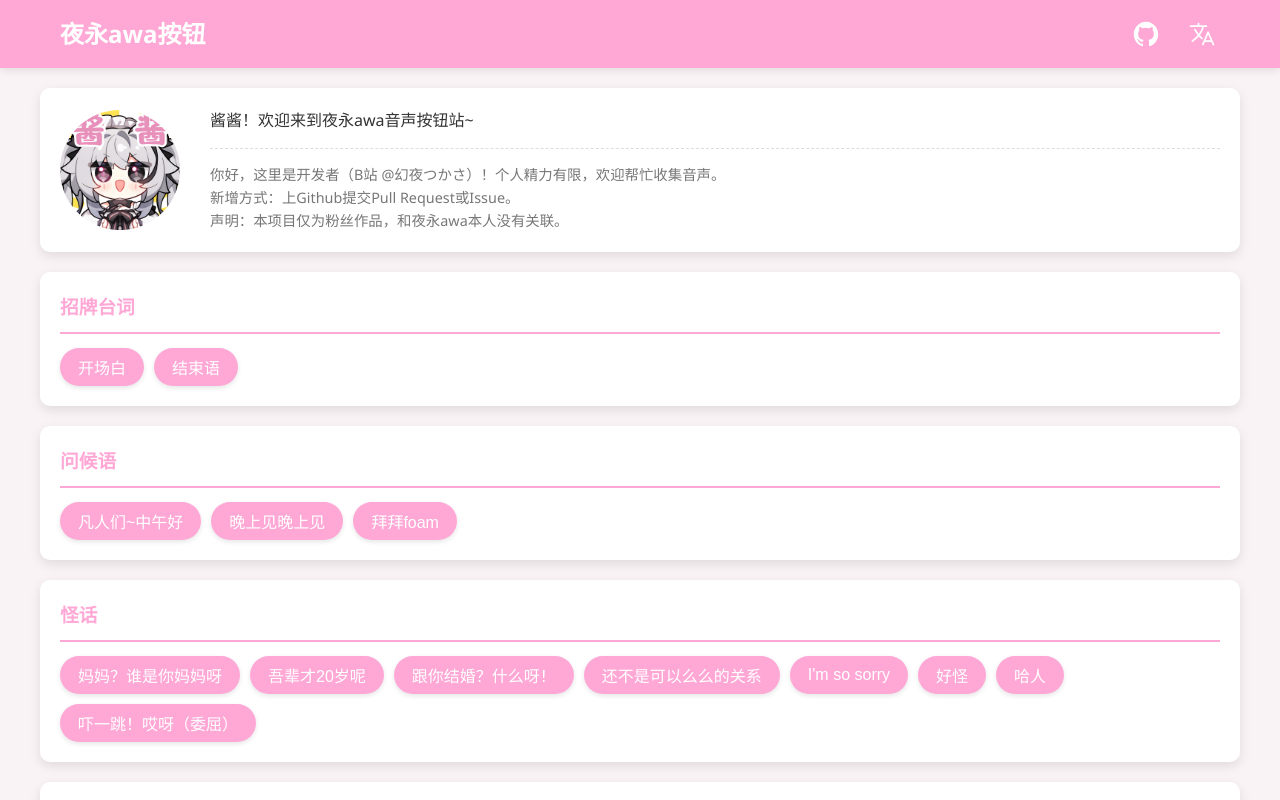
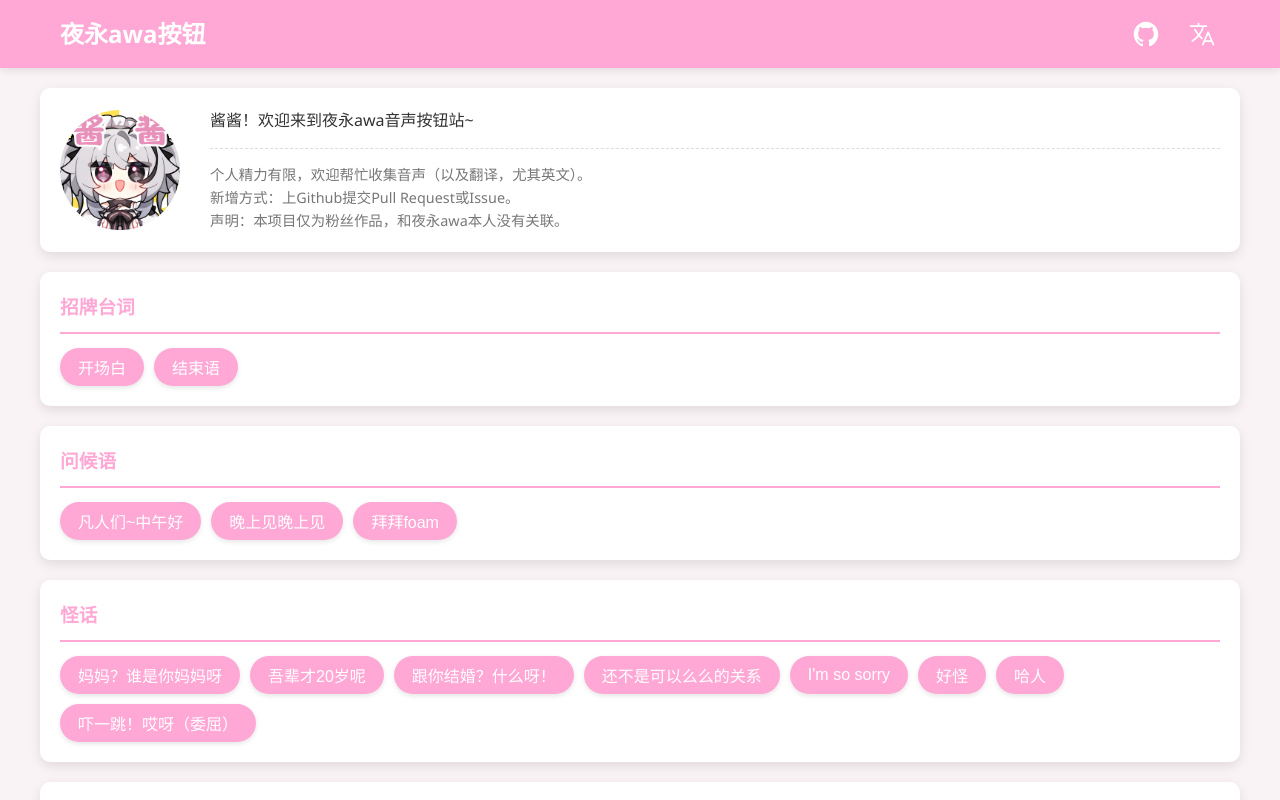
Before and after one commit to dan-kuroto/yoeawa-button, a Vue app: page / in a window 1280 px wide. Shown: the top 800 px of the page. Built offline with nearby package versions, Linux system fonts and the light colour scheme.

Commit message:
记住选择语言

```diff
--- a/src/i18n/index.ts
+++ b/src/i18n/index.ts
@@ -1,8 +1,18 @@
 import { ref, watch } from "vue";
 import type { Language } from "@/types";
 
+const getLocalLang = (): Language => {
+  const savedLang = localStorage.getItem("lang") as Language;
+  if (savedLang === "zh" || savedLang === "en" || savedLang === "ja") {
+    return savedLang;
+  } else {
+    const _: never = savedLang;
+    return "zh";
+  }
+};
+
 // 默认语言为中文
-export const currentLanguage = ref<Language>("zh");
+export const currentLanguage = ref<Language>(getLocalLang());
 
 // 语言文本内容
 export const i18nMessages = {
@@ -10,7 +20,7 @@ export const i18nMessages = {
     name: "夜永awa",
     title: "夜永awa按钮",
     welcome: "酱酱！欢迎来到夜永awa音声按钮站~",
-    tips: `你好，这里是开发者（B站 @幻夜つかさ）！个人精力有限，欢迎帮忙收集音声。
+    tips: `个人精力有限，欢迎帮忙收集音声（以及翻译，尤其英文）。
 新增方式：上Github提交Pull Request或Issue。
 声明：本项目仅为粉丝作品，和夜永awa本人没有关联。`,
     viewOnGithub: "在GitHub上查看",
@@ -20,7 +30,7 @@ export const i18nMessages = {
     name: "Yoeawa",
     title: "Yoeawa Button",
     welcome: "Jang Jang! Welcome to Yoeawa's voice button website~",
-    tips: `Hello, this is the developer (Bilibili @幻夜つかさ)! Due to limited personal energy, help collecting voice clips is appreciated.
+    tips: `Due to limited personal energy, help collecting voice clips (and translations, especially in English) is appreciated.
 How to add: Submit a Pull Request or Issue on Github.
 Disclaimer: This project is a fan work and has no affiliation with Yoeawa herself.`,
     viewOnGithub: "View on GitHub",
@@ -30,26 +40,13 @@ Disclaimer: This project is a fan work and has no affiliation with Yoeawa hersel
     name: "夜永awa",
     title: "夜永awaボタン",
     welcome: "ジャンジャン！夜永awaの音声ボタンサイトへようこそ～",
-    tips: `こんにちは、開発者です（ビリビリ @幻夜つかさ）！個人の力には限りがあるので、音声の収集にご協力いただければ幸いです。
+    tips: `個人の力には限りがあるので、音声の収集にご協力いただければ幸いです（翻訳も、特に英語で）。
 追加方法：GitHubでPull RequestまたはIssueを提出してください。
 免責事項：このプロジェクトはファン作品であり、夜永awa本人とは一切関係ありません。`,
     viewOnGithub: "GitHubで見る",
     languageSwitcher: "言語切替",
   },
 };
-
-// 更新网页标题和HTML lang属性
-function updateDocumentLang(lang: Language) {
-  // 更新HTML lang属性
-  document.documentElement.lang = {
-    zh: "zh-CN",
-    en: "en-US",
-    ja: "ja-JP",
-  }[lang];
-
-  // 更新网页标题
-  document.title = i18nMessages[lang].title;
-}
 
 // 切换语言的函数
 export function switchLanguage(lang: Language) {
@@ -62,6 +59,17 @@ export function getText(key: keyof typeof i18nMessages.zh) {
 }
 
 // 监听语言变化
-watch(currentLanguage, (newLang) => {
-  updateDocumentLang(newLang);
+watch(currentLanguage, (lang) => {
+  // 更新HTML lang属性
+  document.documentElement.lang = {
+    zh: "zh-CN",
+    en: "en-US",
+    ja: "ja-JP",
+  }[lang];
+
+  // 更新网页标题
+  document.title = i18nMessages[lang].title;
+
+  // 保存当前语言到localStorage
+  localStorage.setItem("lang", lang);
 });
```
